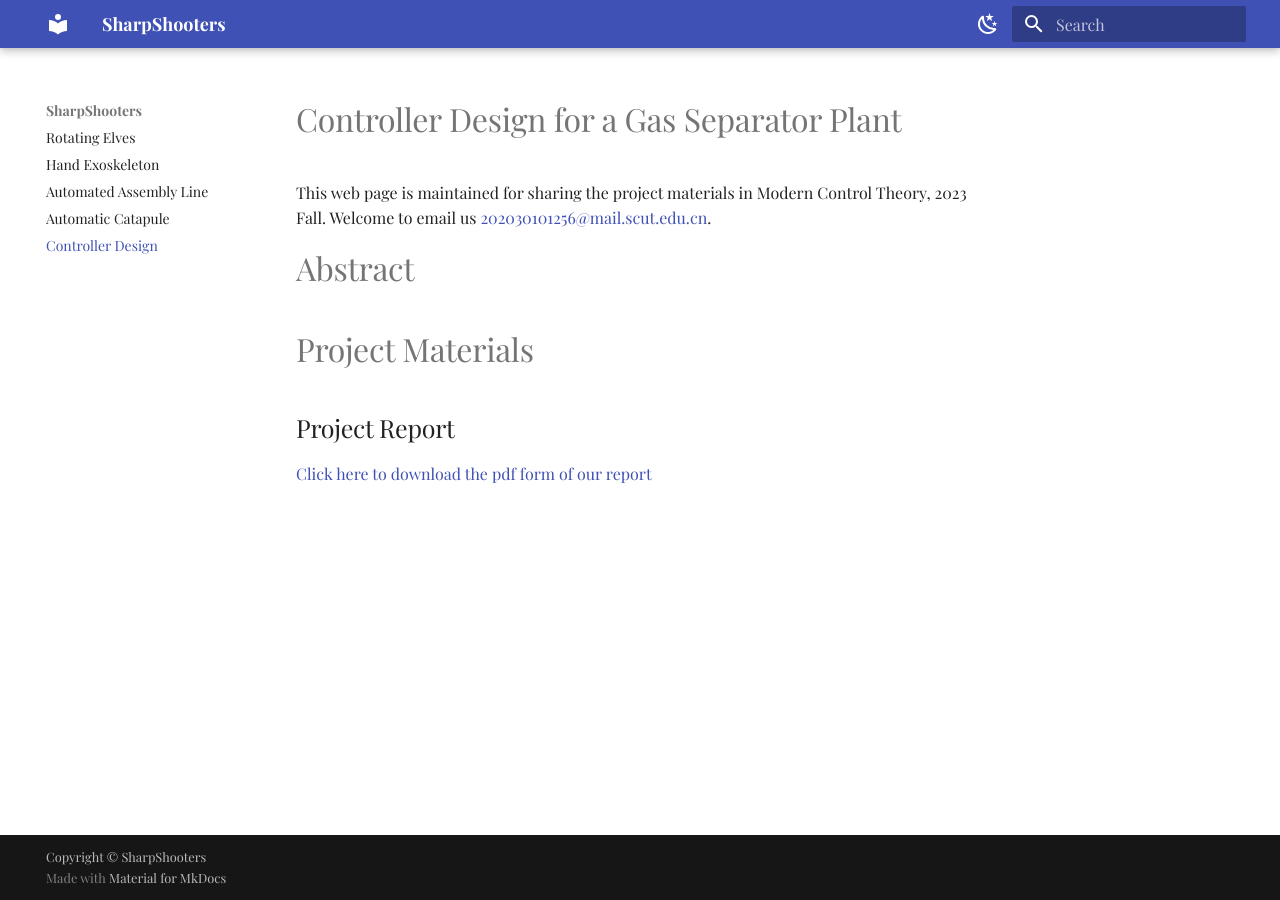
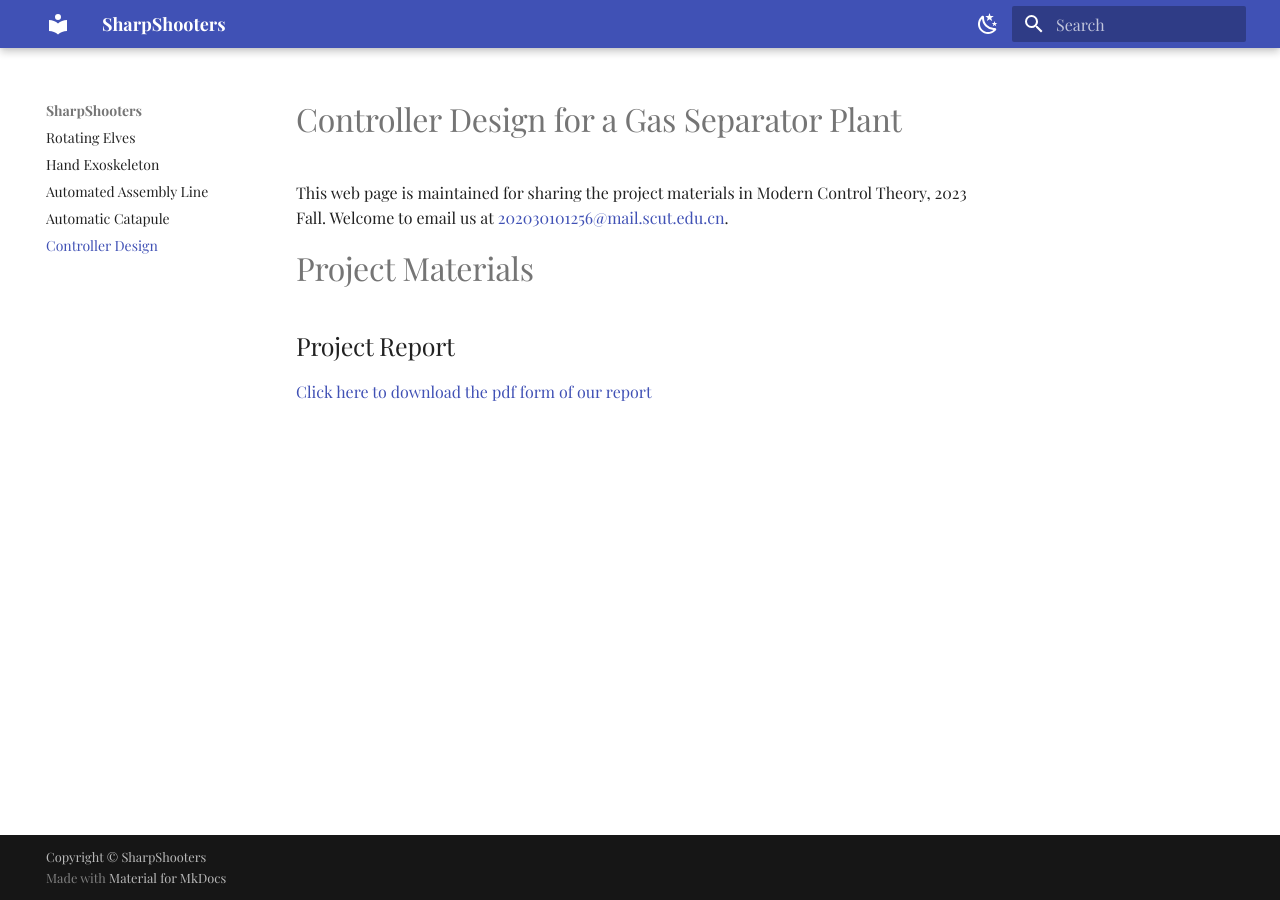
Before and after one commit to GuanQinG-GitHub/Rotating-Elves, an MkDocs documentation site: the page built from docs/Controller_Design.md, in a window 1280 px wide. Built offline with MkDocs 1.6.1 and Material for MkDocs 9.7.7, drawn with Linux system fonts in a browser that asks for light colours; some web fonts are replaced.

Commit message:
Update Controller_Design.md

```diff
--- a/docs/Controller_Design.md
+++ b/docs/Controller_Design.md
@@ -1,7 +1,5 @@
 # Controller Design for a Gas Separator Plant
-This web page is maintained for sharing the project materials in Modern Control Theory, 2023 Fall. Welcome to email us <202030101256@mail.scut.edu.cn>.
-
-# Abstract
+This web page is maintained for sharing the project materials in Modern Control Theory, 2023 Fall. Welcome to email us at <202030101256@mail.scut.edu.cn>.
 
 # Project Materials
 ## Project Report
```
